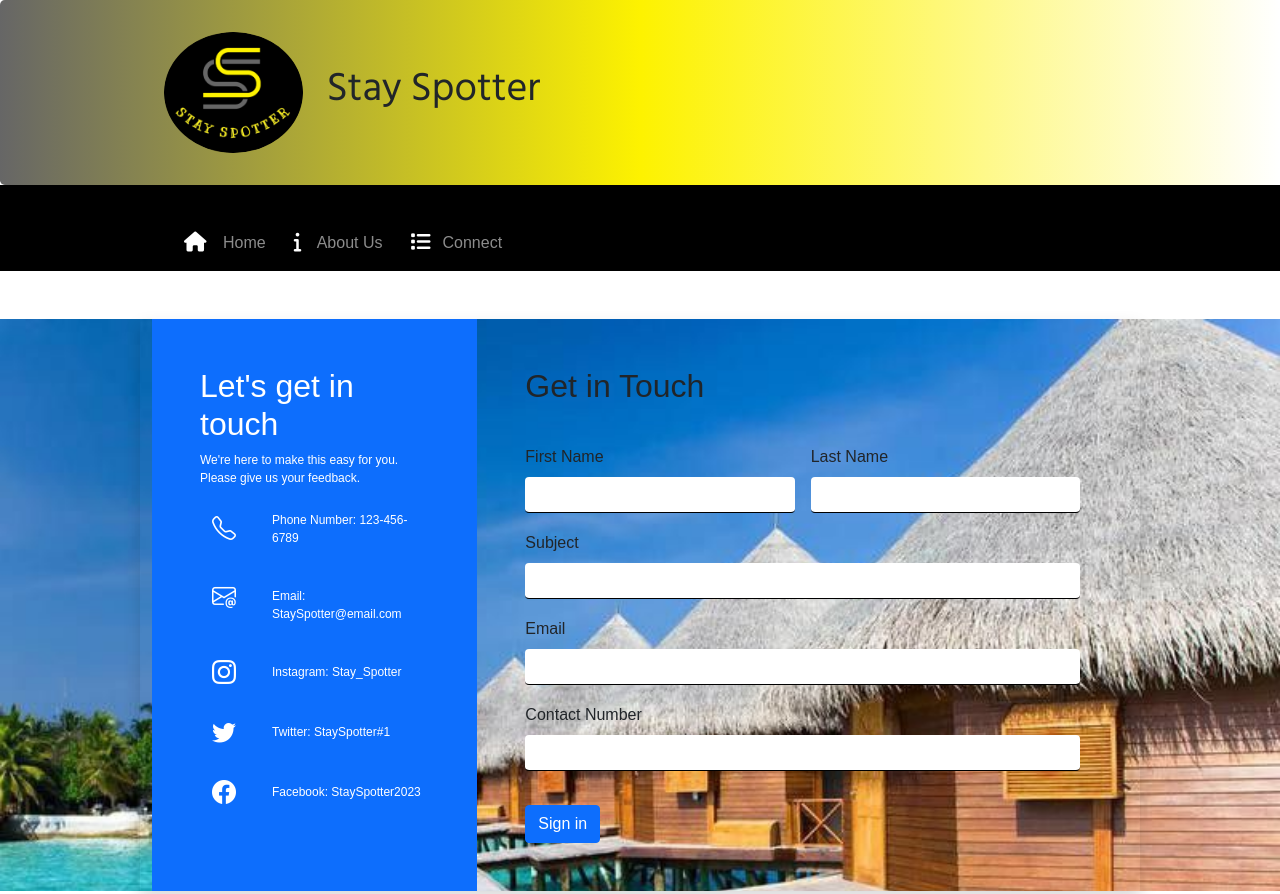
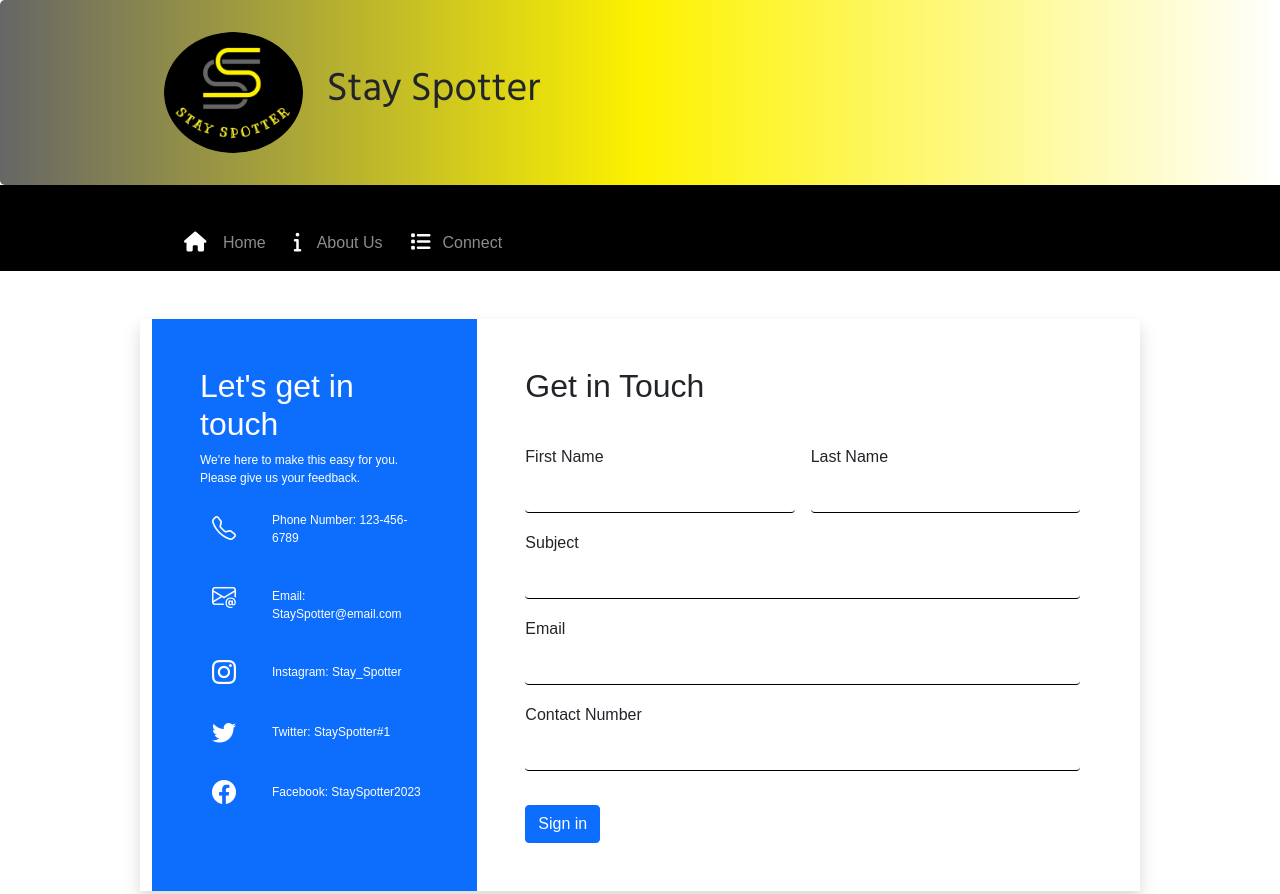
Before and after one commit to wntrch/Real-estate-project, a website: page contactus.html in a window 1280 px wide. Shown: the top 894 px of the page. Drawn offline with nearby package versions, Linux system fonts and the light colour scheme.

Commit message:
removed image

```diff
--- a/contactus.html
+++ b/contactus.html
@@ -60,7 +60,7 @@
   </nav>
 
 
-<div style="background-image: url('images/walk.png'); background-repeat: no-repeat; background-size: cover;">
+<div>
     <div class="container mt-5 shadow">
       <div class="row">
         <div class="col-md-4 bg-primary p-5 text-white order-sm-first order-last">
```
Also changed, not shown: styles/styles_copy.css (line endings or trailing spaces).
